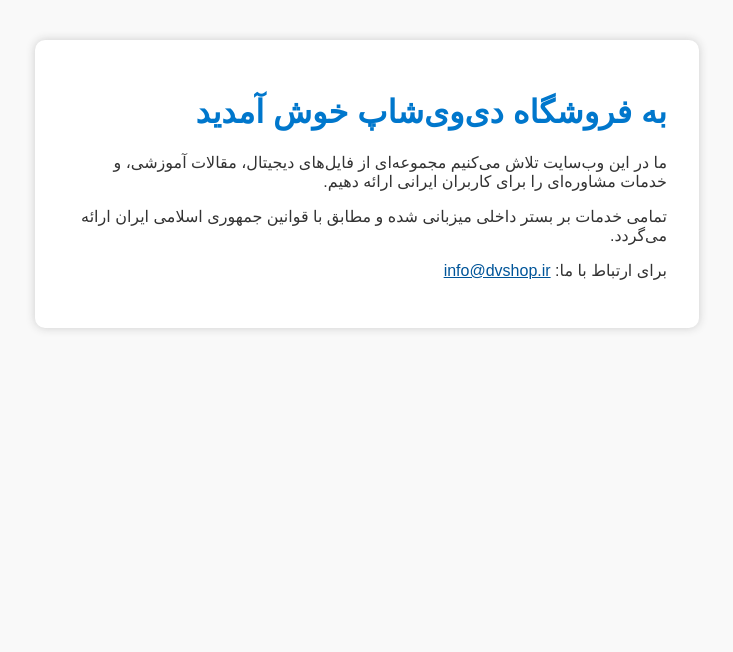
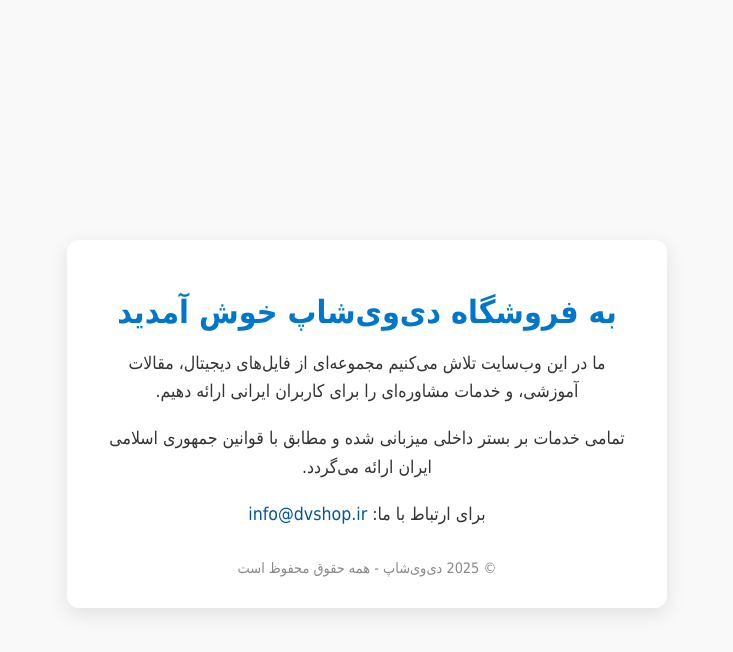
Before and after one commit to IrDark/Dvshop.ir, a plain HTML site: page index.html in a window 1280 px wide. Shown: the whole page, without its empty margins (273-1006 px from the left). Drawn offline with Linux system fonts and the light colour scheme; a web font is replaced by a local one.

Commit message:
Update index.html

```diff
--- a/index.html
+++ b/index.html
@@ -1,45 +1,81 @@
 <!DOCTYPE html>
 <html lang="fa">
 <head>
-  <meta charset="UTF-8">
+  <meta charset="UTF-8" />
+  <meta name="viewport" content="width=device-width, initial-scale=1" />
   <title>فروشگاه فایل دی‌وی‌شاپ</title>
   <style>
+    @import url('https://cdn.jsdelivr.net/gh/rastikerdar/vazir-font@v30.1.0/dist/font-face.css');
+
     body {
-      font-family: sans-serif;
+      font-family: 'Vazir', Tahoma, sans-serif;
       background-color: #f9f9f9;
       color: #333;
-      padding: 2rem;
+      padding: 1.5rem;
       direction: rtl;
+      margin: 0;
+      display: flex;
+      justify-content: center;
+      align-items: center;
+      min-height: 100vh;
     }
     .container {
       max-width: 600px;
-      margin: auto;
-      background: white;
-      padding: 2rem;
-      border-radius: 10px;
-      box-shadow: 0 0 10px #ccc;
+      width: 100%;
+      background: #fff;
+      padding: 2rem 2.5rem;
+      border-radius: 12px;
+      box-shadow: 0 6px 20px rgba(0,0,0,0.1);
+      box-sizing: border-box;
+      text-align: center;
     }
     h1 {
       color: #0077cc;
+      margin-bottom: 1rem;
+      font-weight: 700;
+    }
+    p {
+      line-height: 1.6;
+      margin-bottom: 1.2rem;
+      font-size: 1.1rem;
     }
     a {
       color: #005599;
+      text-decoration: none;
+      border-bottom: 1px solid transparent;
+      transition: border-color 0.3s ease;
+    }
+    a:hover {
+      border-color: #005599;
+    }
+    footer {
+      margin-top: 2rem;
+      font-size: 0.9rem;
+      color: #888;
+    }
+    @media (max-width: 480px) {
+      body {
+        padding: 1rem;
+      }
+      .container {
+        padding: 1.5rem 1.5rem;
+      }
+      h1 {
+        font-size: 1.8rem;
+      }
+      p {
+        font-size: 1rem;
+      }
     }
   </style>
 </head>
 <body>
   <div class="container">
     <h1>به فروشگاه دی‌وی‌شاپ خوش آمدید</h1>
-    <p>
-      ما در این وب‌سایت تلاش می‌کنیم مجموعه‌ای از فایل‌های دیجیتال، مقالات آموزشی، و خدمات مشاوره‌ای را برای کاربران ایرانی ارائه دهیم.
-    </p>
-    <p>
-      تمامی خدمات بر بستر داخلی میزبانی شده و مطابق با قوانین جمهوری اسلامی ایران ارائه می‌گردد.
-    </p>
-    <p>
-      برای ارتباط با ما:
-      <a href="mailto:info@dvshop.ir">info@dvshop.ir</a>
-    </p>
+    <p>ما در این وب‌سایت تلاش می‌کنیم مجموعه‌ای از فایل‌های دیجیتال، مقالات آموزشی، و خدمات مشاوره‌ای را برای کاربران ایرانی ارائه دهیم.</p>
+    <p>تمامی خدمات بر بستر داخلی میزبانی شده و مطابق با قوانین جمهوری اسلامی ایران ارائه می‌گردد.</p>
+    <p>برای ارتباط با ما: <a href="mailto:info@dvshop.ir">info@dvshop.ir</a></p>
+    <footer>© 2025 دی‌وی‌شاپ - همه حقوق محفوظ است</footer>
   </div>
 </body>
 </html>
```
